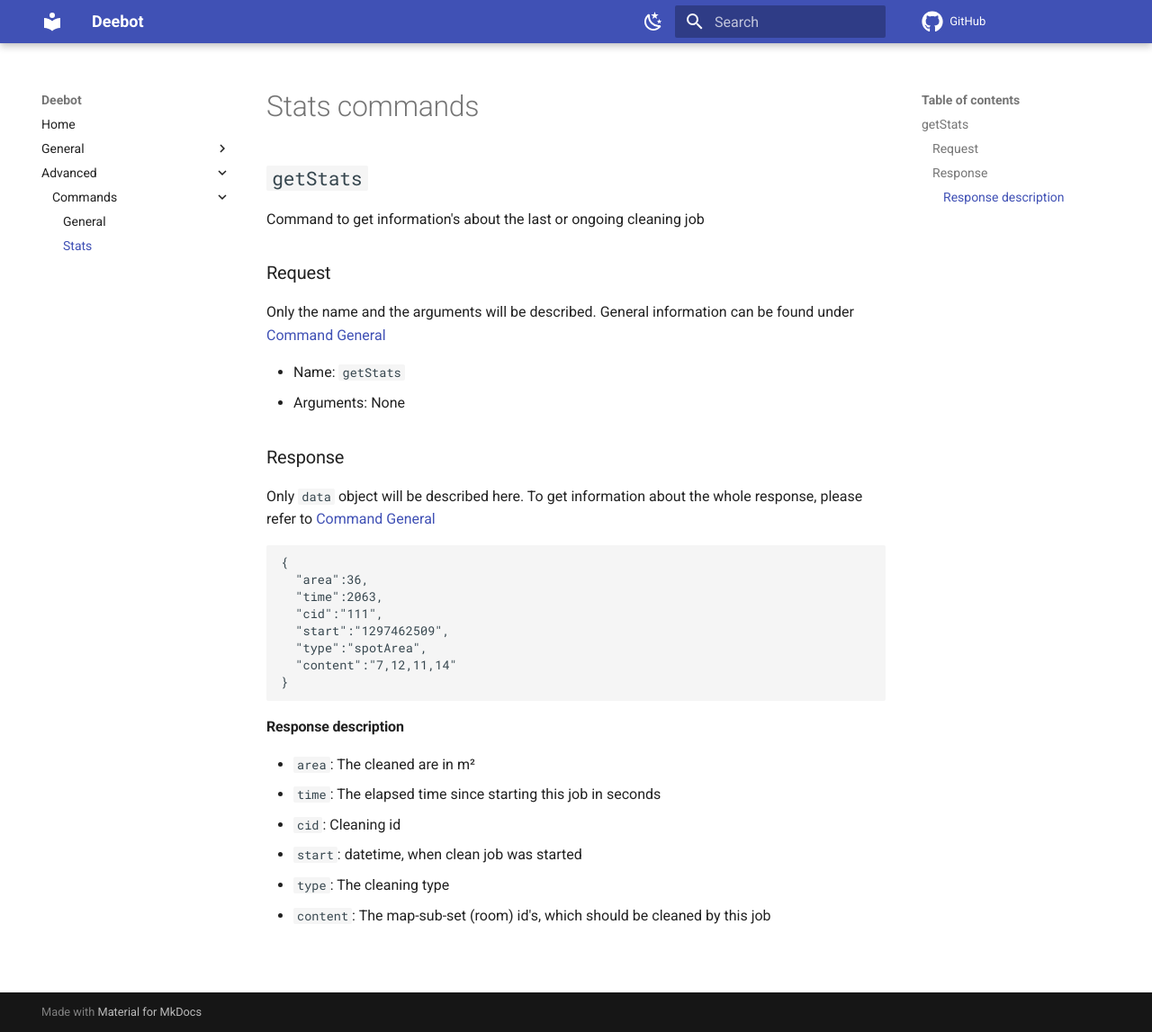
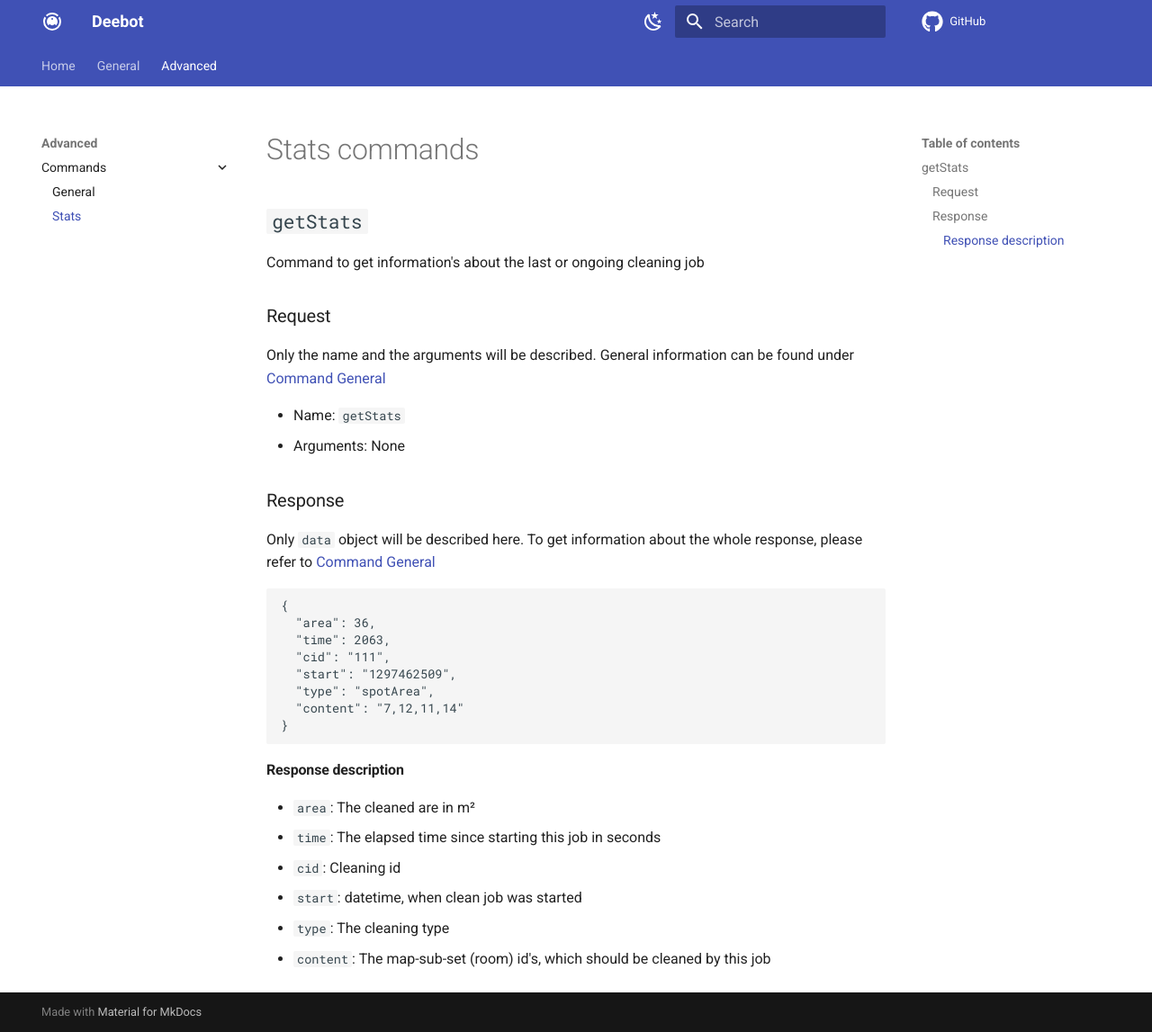
Before and after one commit to DeebotUniverse/docs, an MkDocs documentation site: the page built from docs/advanced/commands/stats.md, in a window 1280 px wide and 1147 px high. Shown: the whole window at 90% size. Built offline with MkDocs 1.6.1 and Material for MkDocs 9.7.7, drawn with Linux system fonts in a browser that asks for light colours; comment, search, counter and statistics services are not loaded.

Commit message:
add page for all commands (#8)

```diff
--- a/.pre-commit-config.yaml
+++ b/.pre-commit-config.yaml
@@ -26,7 +26,6 @@
     rev: v2.4.1
     hooks:
       - id: prettier
-        stages: [manual]
   - repo: https://github.com/adrienverge/yamllint.git
     rev: v1.26.3
     hooks:
--- a/mkdocs.yml
+++ b/mkdocs.yml
@@ -2,10 +2,12 @@
 site_description: Docs for Open Source projects related to Deebot devices from Ecovacs - but we are in no way affiliated with ECOVACS Robotics (ECOVACS)
 
 repo_url: https://github.com/DeebotUniverse/docs
+edit_uri: blob/main/docs/
 
 theme:
   name: material
   icon:
+    logo: material/robot-vacuum
     repo: fontawesome/brands/github
   palette:
     - media: "(prefers-color-scheme: light)"
@@ -18,6 +20,11 @@
       toggle:
         icon: material/weather-sunny
         name: Switch to light mode
+  features:
+    - navigation.indexes
+    - navigation.instant
+    - navigation.tabs
+    - navigation.top
 
 markdown_extensions:
   - admonition
@@ -33,5 +40,6 @@
       - FAQ: general/faq.md
   - Advanced:
       - Commands:
+          - advanced/commands/index.md
           - General: advanced/commands/general.md
           - Stats: advanced/commands/stats.md
```
Also changed, not shown: docs/advanced/commands/index.md (added, +5 -0 lines), docs/advanced/commands/stats.md (+6 -6 lines).
